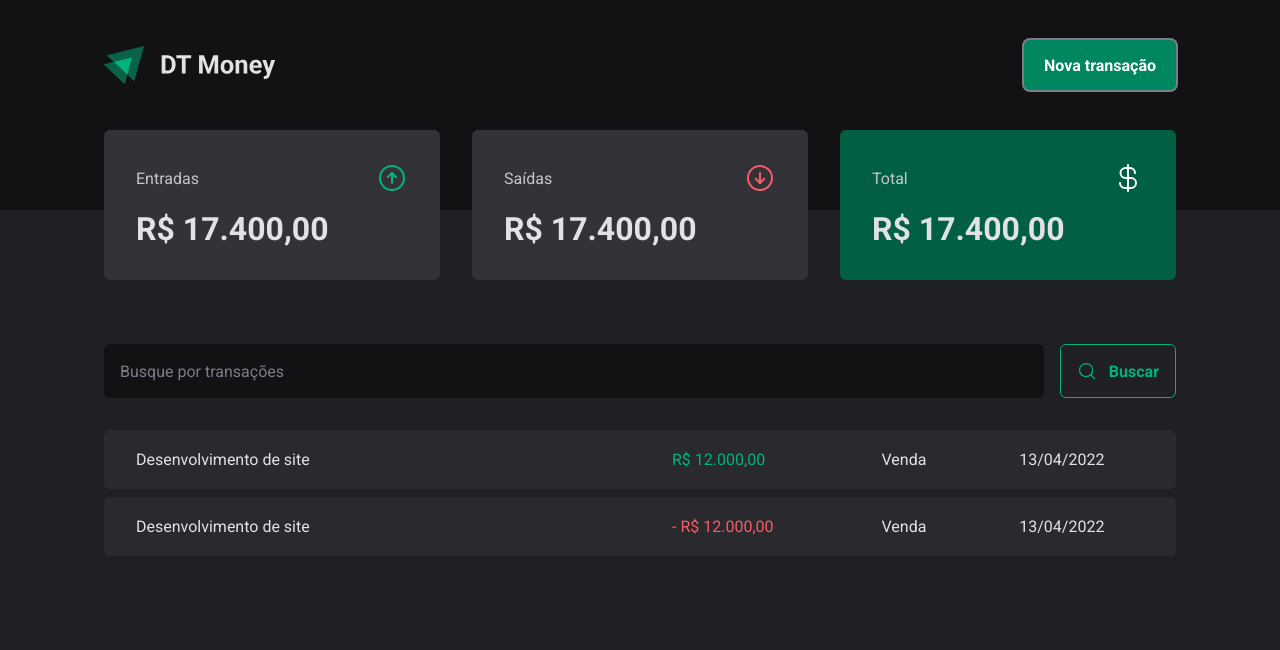
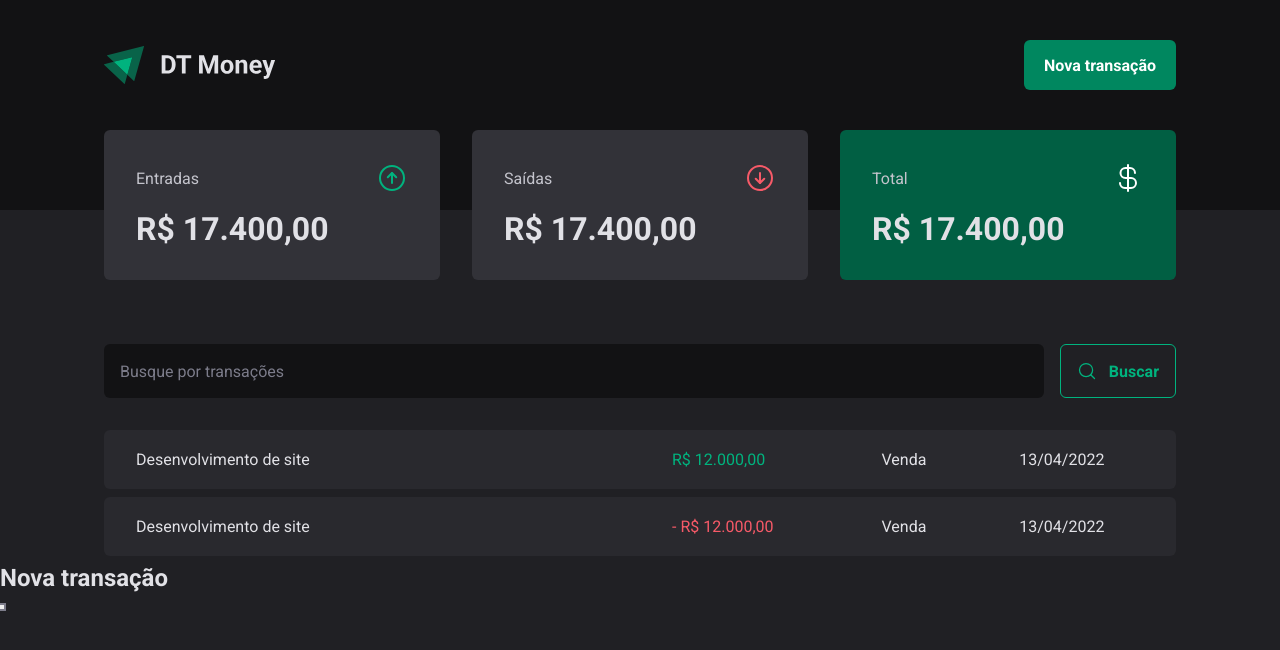
Before and after one commit to FtiagoF/DT-Money, a React (Vite) app: page / in a window 1280 px wide. Both pictures are taken after a click on the button "Nova transação". Shown: the top 650 px of the page. Built offline with nearby package versions, Linux system fonts and the light colour scheme.

Commit message:
creating an access modal

```diff
--- a/package.json
+++ b/package.json
@@ -9,6 +9,7 @@
     "preview": "vite preview"
   },
   "dependencies": {
+    "@radix-ui/react-dialog": "^1.0.2",
     "@types/styled-components": "^5.1.26",
     "phosphor-react": "^1.4.1",
     "react": "^18.2.0",
--- a/src/components/Header/index.tsx
+++ b/src/components/Header/index.tsx
@@ -1,4 +1,5 @@
 import { HeaderContainer, HeaderContent, NewTransactionButton } from "./styles";
+import * as Dialog from '@radix-ui/react-dialog'
 
 import logoImg from '../../assets/logo.svg'
 
@@ -8,7 +9,20 @@
             <HeaderContent>
                 <img src={logoImg} alt="" />
 
-                <NewTransactionButton>Nova transação</NewTransactionButton>
+                <Dialog.Root>
+                    <Dialog.Trigger asChild>
+                        <NewTransactionButton>Nova transação</NewTransactionButton>
+                    </Dialog.Trigger>
+
+                    <Dialog.Portal>
+                        <Dialog.Overlay />
+
+                        <Dialog.Content>
+                            <Dialog.Title>Nova transação</Dialog.Title>
+                            <Dialog.Close />
+                        </Dialog.Content>
+                    </Dialog.Portal>
+                </Dialog.Root>
             </HeaderContent>
         </HeaderContainer>
     );
```
Also changed, not shown: 1 other file (tests, documents, lock files or other folders).
